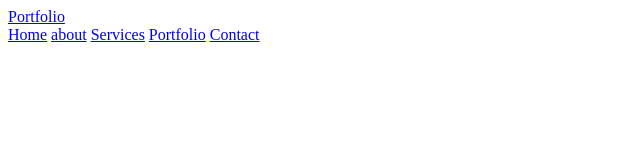
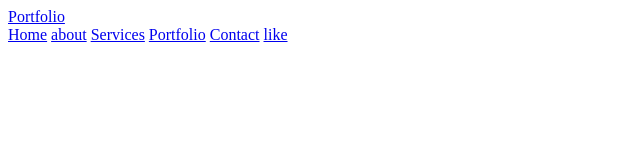
Before and after one commit to abdullohgapparov21-sys/ozimhaqimda, a plain HTML site: page index.html in a window 1280 px wide. Shown: the full height of the page, 0-640 px from the left. Drawn offline with Linux system fonts and the light colour scheme.

Commit message:
first commit

```diff
--- a/index.html
+++ b/index.html
@@ -19,6 +19,7 @@
             <a href="#services">Services</a>
             <a href="#portfolio">Portfolio</a>
             <a href="#contact">Contact</a>
+            <a href="#like">like</a>
         </nav>
     </header>
 
```
